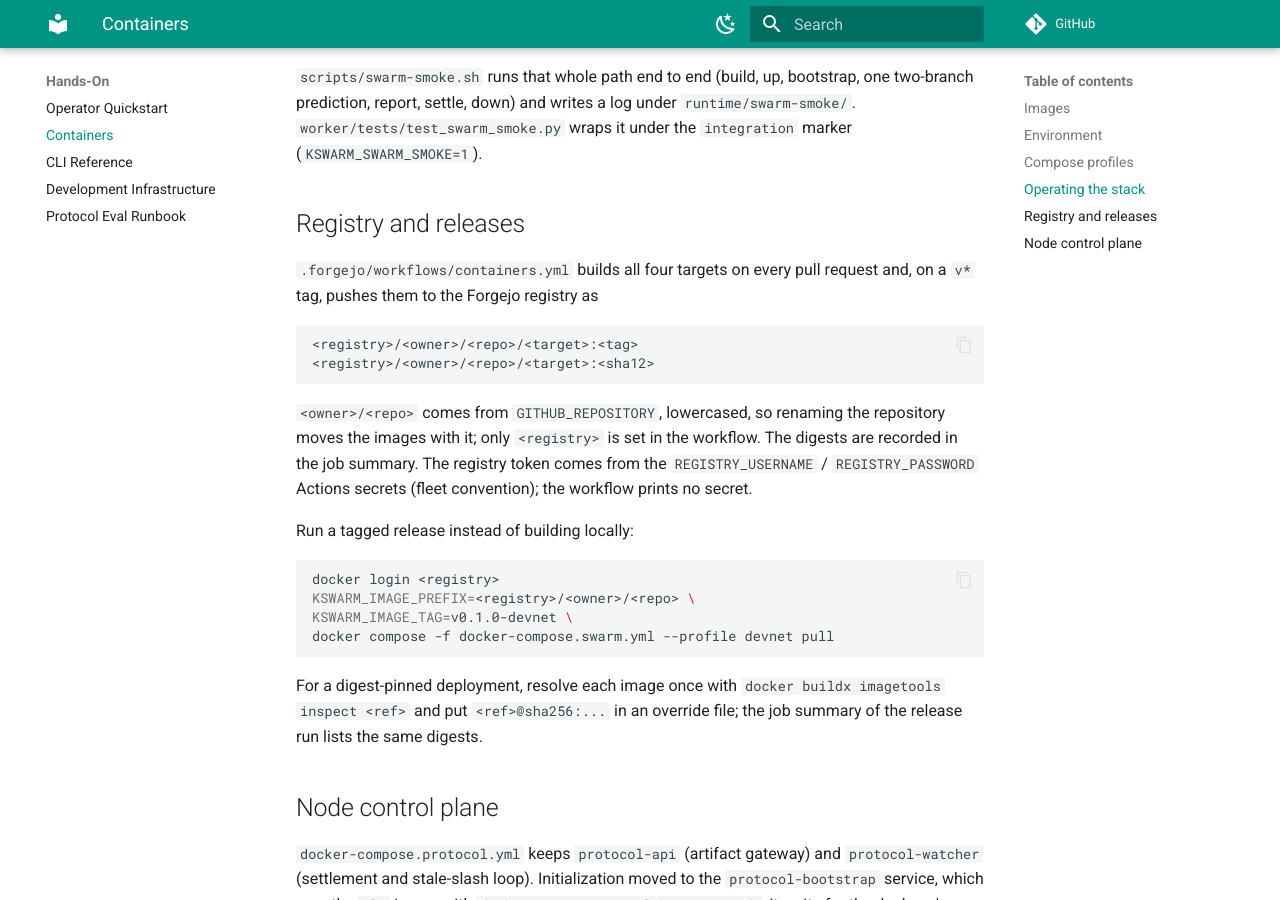
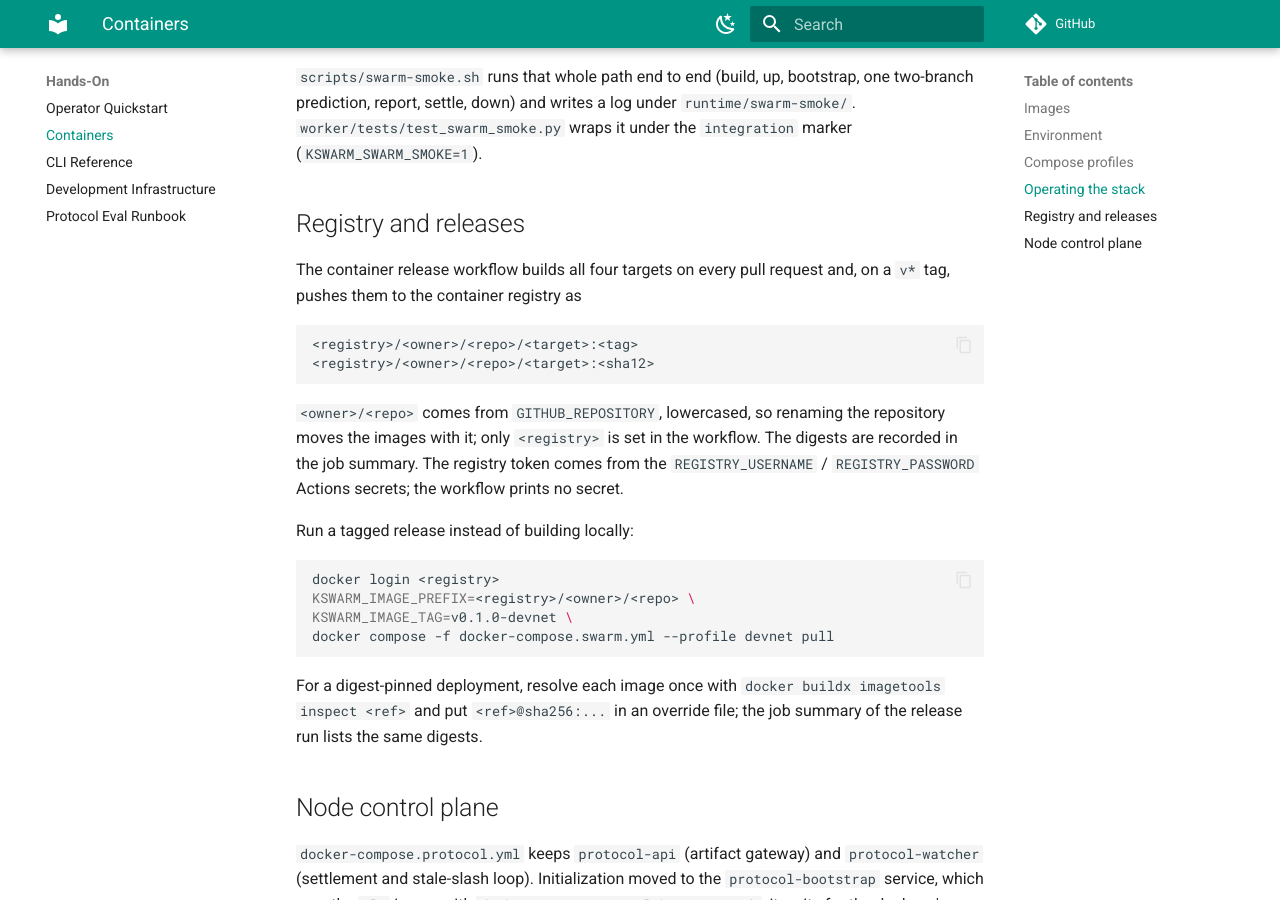
Before and after one commit to agent-k-ai/kswarm, an MkDocs documentation site: the page built from docs/containers.md, in a window 1280 px wide and 900 px high, scrolled down 4776 px. Built offline with MkDocs 1.6.1 and Material for MkDocs 9.7.7, drawn with Linux system fonts in a browser that asks for light colours; comment, search, counter and statistics services are not loaded.

````diff
--- a/docs/containers.md
+++ b/docs/containers.md
@@ -162,8 +162,8 @@ one two-branch prediction, report, settle, down) and writes a log under
 
 ## Registry and releases
 
-`.forgejo/workflows/containers.yml` builds all four targets on every pull
-request and, on a `v*` tag, pushes them to the Forgejo registry as
+The container release workflow builds all four targets on every pull
+request and, on a `v*` tag, pushes them to the container registry as
 
 ```
 <registry>/<owner>/<repo>/<target>:<tag>
@@ -173,8 +173,8 @@ request and, on a `v*` tag, pushes them to the Forgejo registry as
 `<owner>/<repo>` comes from `GITHUB_REPOSITORY`, lowercased, so renaming the
 repository moves the images with it; only `<registry>` is set in the workflow.
 The digests are recorded in the job summary. The registry token comes
-from the `REGISTRY_USERNAME` / `REGISTRY_PASSWORD` Actions secrets (fleet
-convention); the workflow prints no secret.
+from the `REGISTRY_USERNAME` / `REGISTRY_PASSWORD` Actions secrets; the
+workflow prints no secret.
 
 Run a tagged release instead of building locally:
 
````
Also changed, not shown: PROVENANCE.md (+2 -2 lines).
